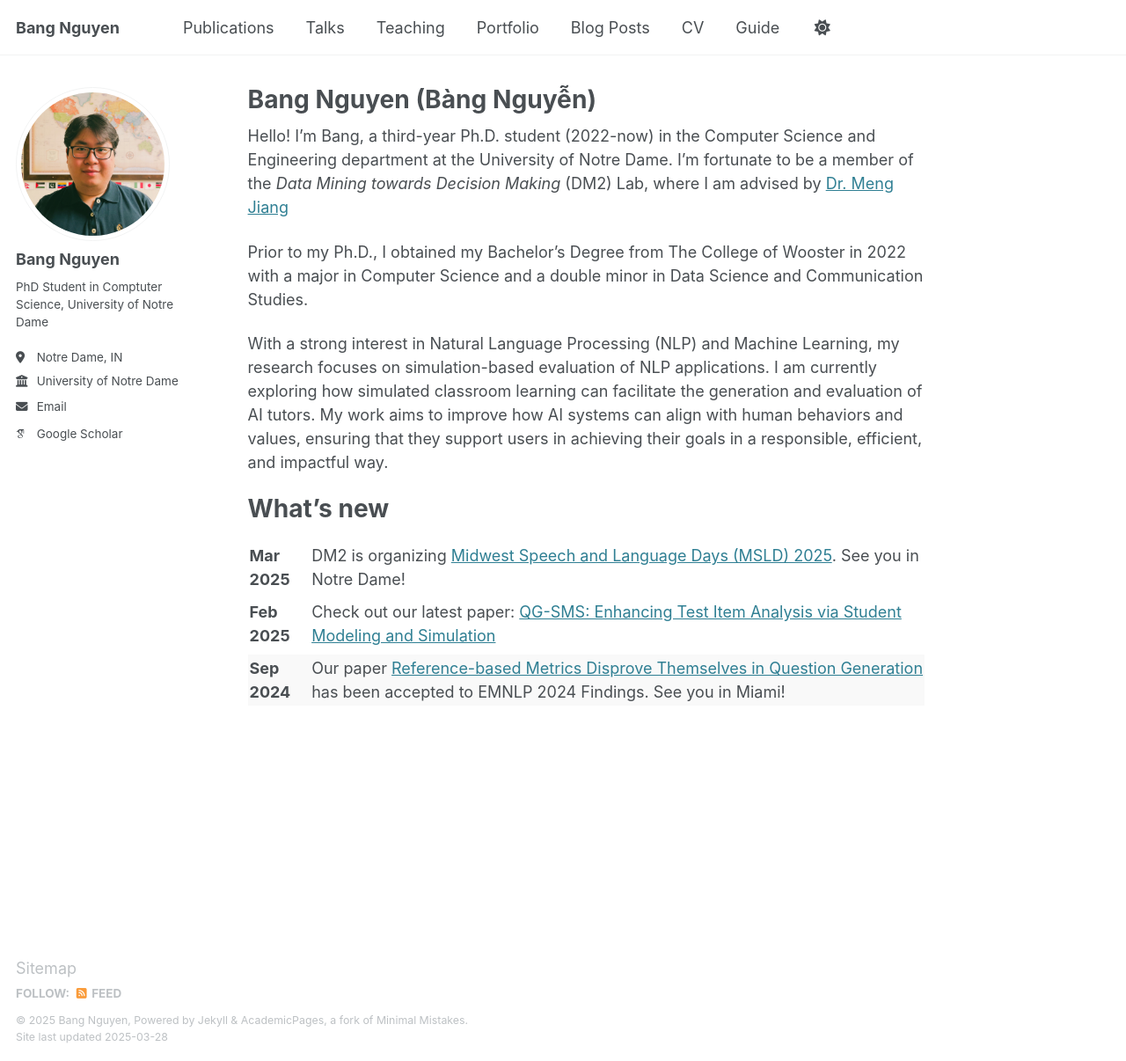
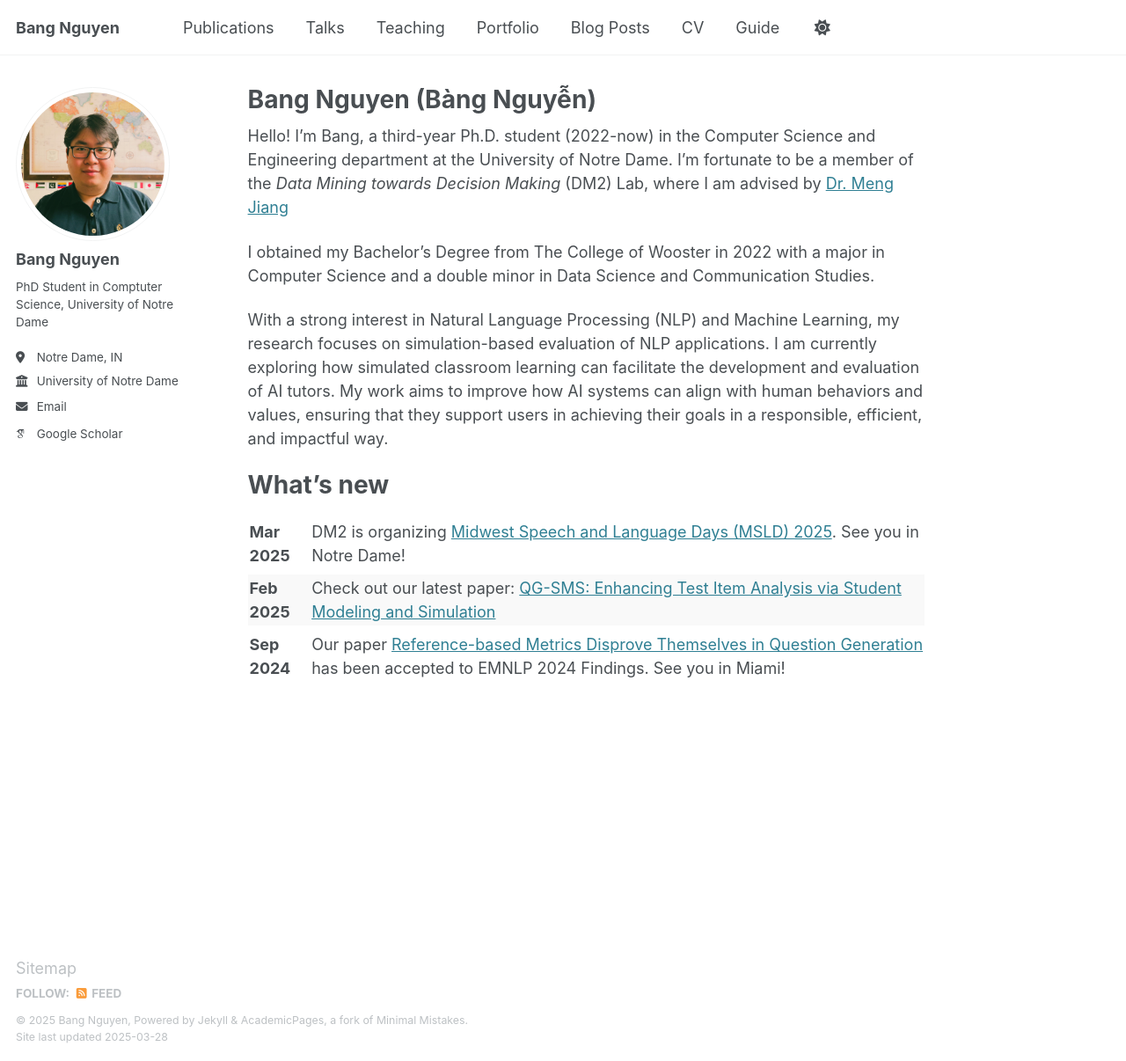
Before and after one commit to bnguyen5/bnguyen5.github.io, a Jekyll site: the page built from _pages/about.md, in a window 1280 px wide and 1206 px high. Shown: the whole window at 88% size. Built offline with Jekyll 4.4.1, drawn with Linux system fonts in a browser that asks for light colours; some web fonts are replaced.

Commit message:
Update about.md

```diff
--- a/_pages/about.md
+++ b/_pages/about.md
@@ -9,9 +9,9 @@ redirect_from:
 
 Hello! I'm Bang, a third-year Ph.D. student (2022-now) in the Computer Science and Engineering department at the University of Notre Dame. I'm fortunate to be a member of the _Data Mining towards Decision Making_ (DM2) Lab, where I am advised by [Dr. Meng Jiang](http://www.meng-jiang.com/)
 
-Prior to my Ph.D., I obtained my Bachelor's Degree from The College of Wooster in 2022 with a major in Computer Science and a double minor in Data Science and Communication Studies.
+I obtained my Bachelor's Degree from The College of Wooster in 2022 with a major in Computer Science and a double minor in Data Science and Communication Studies.
 
-With a strong interest in Natural Language Processing (NLP) and Machine Learning, my research focuses on simulation-based evaluation of NLP applications. I am currently exploring how simulated classroom learning can facilitate the generation and evaluation of AI tutors. My work aims to improve how AI systems can align with human behaviors and values, ensuring that they support users in achieving their goals in a responsible, efficient, and impactful way.
+With a strong interest in Natural Language Processing (NLP) and Machine Learning, my research focuses on simulation-based evaluation of NLP applications. I am currently exploring how simulated classroom learning can facilitate the development and evaluation of AI tutors. My work aims to improve how AI systems can align with human behaviors and values, ensuring that they support users in achieving their goals in a responsible, efficient, and impactful way.
 
 # What's new
 
@@ -21,12 +21,12 @@ With a strong interest in Natural Language Processing (NLP) and Machine Learning
     <td style="padding: 2px; border: none;">DM2 is organizing <a href="https://nlp.nd.edu/msld25/" target="_blank">Midwest Speech and Language Days (MSLD) 2025</a>. See you in Notre Dame!
     </td>
   </tr>
-  <tr style="background-color: #ffffff;">
+  <tr style="background-color: #f9f9f9;">
     <td style="padding: 2px; border: none;"><strong>Feb 2025</strong></td>
     <td style="padding: 2px; border: none;">Check out our latest paper: <a href="https://arxiv.org/abs/2503.05888" target="_blank">QG-SMS: Enhancing Test Item Analysis via Student Modeling and Simulation</a>
     </td>
   </tr>
-  <tr style="background-color: #f9f9f9;">
+  <tr style="background-color: #ffffff;">
     <td style="padding: 2px; border: none;"><strong>Sep 2024</strong></td>
     <td style="padding: 2px; border: none;">Our paper <a href="https://arxiv.org/abs/2403.12242" target="_blank">Reference-based Metrics Disprove Themselves in Question Generation</a> has been accepted to EMNLP 2024 Findings. See you in Miami!</td>
   </tr>
```
